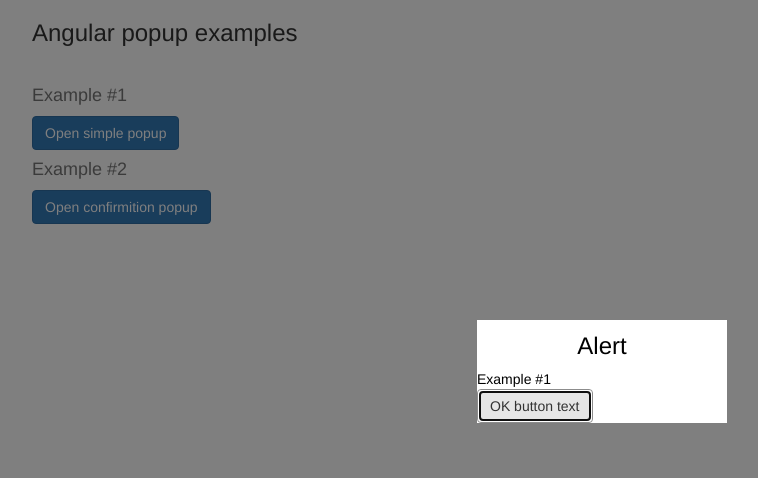
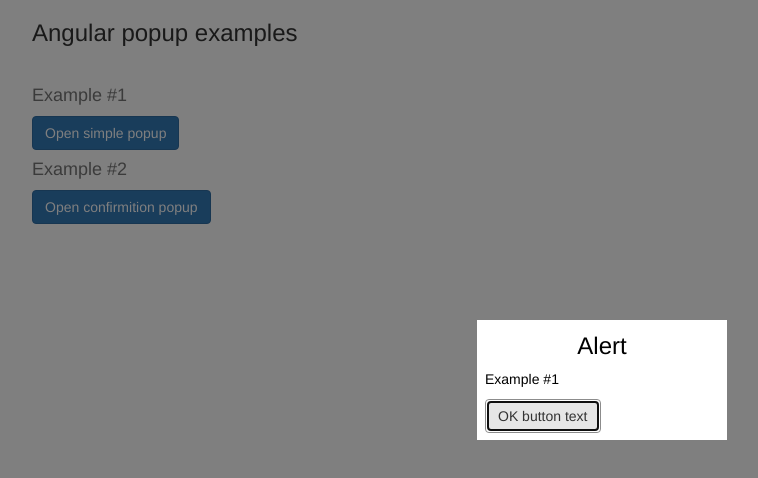
Before and after one commit to artemdemo/angular-popup, a website: page index.html in a window 1280 px wide. Both pictures are taken after a click on the button "Open simple popup". Shown: the whole page, without its empty margins (38-796 px from the left). Drawn offline with nearby package versions, Linux system fonts and the light colour scheme; some packages are replaced by stand-ins of ours.

Commit message:
Added ESC listener

```diff
--- a/less/angular.popup.less
+++ b/less/angular.popup.less
@@ -36,10 +36,14 @@
     border-radius: 0;
     position: absolute;
     width: @popup-width;
+    padding: 0 8px 7px 8px;
     background-color: @popup-bg-color;
     margin-left: -1 * @popup-width / 2;
   }
-  .popup .popup-title {
+  .popup-body {
+    margin-bottom: 10px;
+  }
+  .popup-title {
     margin: 0;
     text-align: center;
     padding: 13px 5px 10px 5px;
--- a/popup/angular.popup.js
+++ b/popup/angular.popup.js
@@ -37,6 +37,8 @@
          */
         var popupStatus = 'closed';
 
+        var deferred = null;
+
         /*
          * Templates for popups
          */
@@ -49,7 +51,7 @@
         // General template with main popup construction
         templates.popup = [
             '<popup>',
-            '<div class="popup-container" ng-class="POPUP_TYPE">',
+            '<div class="popup-container" ng-keyup="keyPress($event)" ng-class="POPUP_TYPE">',
                 '<div class="popup">',
                     '<div class="popup-head">',
                         '<h3 class="popup-title ng-binding" ng-bind-html="TITLE"></h3>',
@@ -96,7 +98,7 @@
          */
         $popup.confirm = function( params ) {
             var element;
-            var deferred = $q.defer();
+            deferred = $q.defer();
 
             if ( popupStatus == 'open' ) return false;
             popupStatus = 'open';
@@ -150,7 +152,7 @@
          */
         $popup.show = function( params ) {
             var element;
-            var deferred = $q.defer();
+            deferred = $q.defer();
 
             if ( popupStatus == 'open' ) return false;
             popupStatus = 'open';
@@ -190,6 +192,8 @@
             for ( var i=0; i < popupEl.length; i++ ) {
                 popupEl.remove();
             }
+
+            angular.element(document.getElementsByTagName('body')[0]).unbind('keyup');
         };
 
         /*
@@ -217,6 +221,18 @@
 
             popupScope.POPUP_TYPE = 'popup-type-' + tmpl;
 
+            /*
+             * Bind keypress functionality
+             */
+            angular.element(document.getElementsByTagName('body')[0])
+                // if ESC - close popup
+                .bind('keyup', function(e){
+                    if (e.keyCode == 27 ) {
+                        deferred.resolve();
+                        $popup.hide();
+                    }
+                });
+
             return element;
         }
 
```
Also changed, not shown: popup/angular.popup.css, readme.md.
